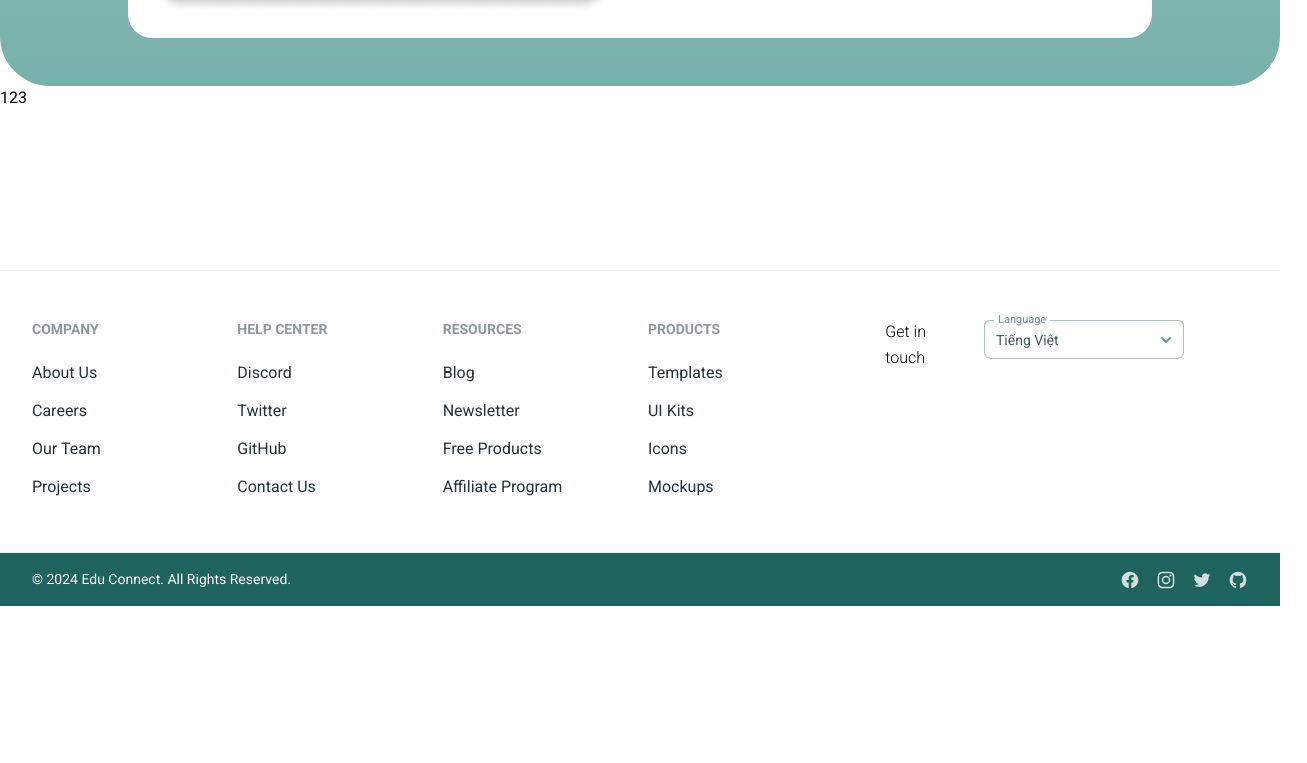
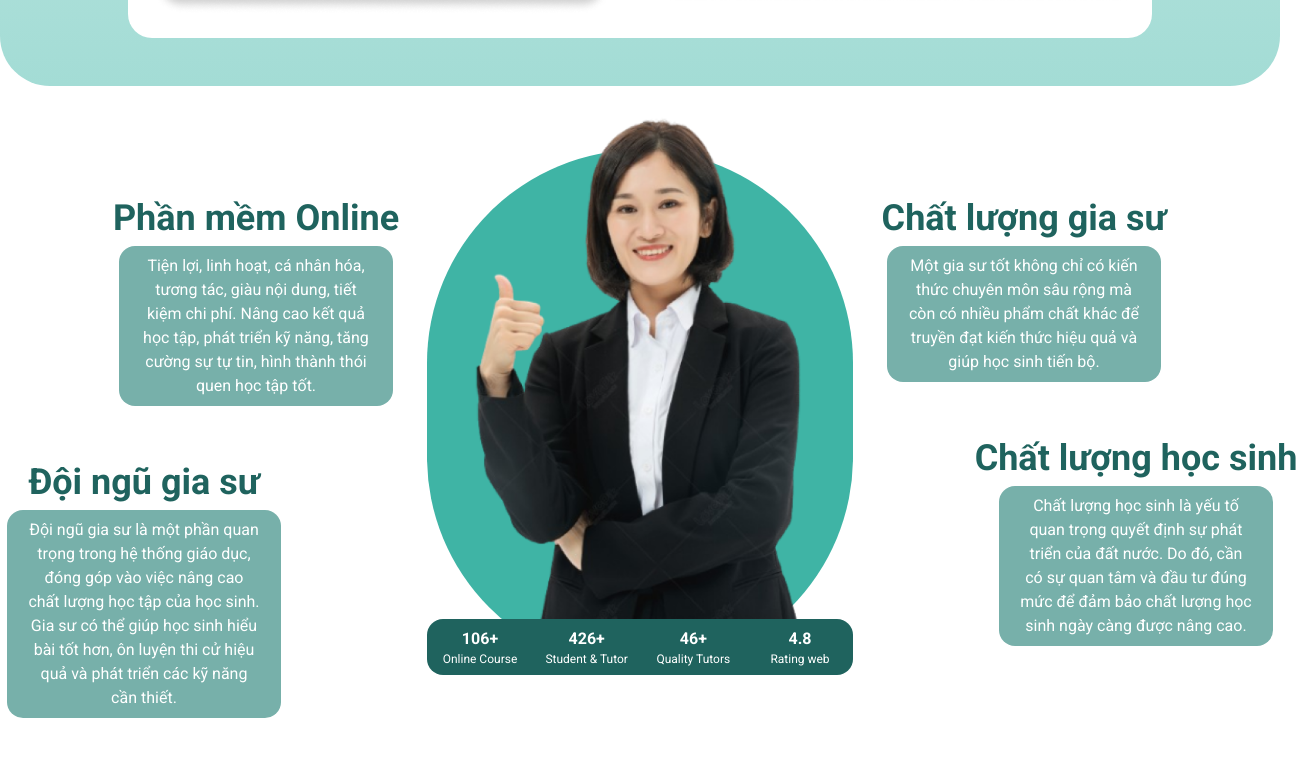
Before and after one commit to lethucthanhtu/exe-edu-connect-fe, a React (Vite) app: page /landing in a window 1280 px wide. Shown: the part 1317-2080 px from the top of the page, 1307 px wide, since content can reach past the window. Before the commit the page ends 1923 px from the top, so only its background shows below. Built offline with nearby package versions, Linux system fonts and the light colour scheme; some icons are missing; what tailwindcss-animated would draw is missing.

Commit message:
landing body 3

```diff
--- a/src/pages/landing.tsx
+++ b/src/pages/landing.tsx
@@ -8,6 +8,7 @@ import landing_body2_pic2 from '../assets/img/landing_body2_pic2.png';
 import landing_body2_pic3 from '../assets/img/landing_body2_pic3.png';
 import landing_body2_pic4 from '../assets/img/landing_body2_pic4.png';
 import landing_body2_pic5 from '../assets/img/landing_body2_pic5.png';
+import landing_body3_people1 from '../assets/img/landing_body3_people1.png';
 import landing_body1_backgroundIMG from '../assets/img/landing_body1_backgroundIMG.svg';
 
 /**
@@ -17,8 +18,8 @@ import landing_body1_backgroundIMG from '../assets/img/landing_body1_backgroundI
 export default function Landing() {
   return (
     <>
-      <section className='h-auto pb-40'>
-        <div className='flex flex-col items-center h-auto pb-12 rounded-b-[50px] bg-gradient-to-t from-primary-medium to-white'>
+      <section className='h-auto mb-8 '>
+        <div className='flex flex-col items-center h-auto pb-12 rounded-b-[50px] bg-gradient-to-t from-secondary-lighterBlue to-white'>
           {/*  */}
           <div className='bg-white h-auto pb-8 rounded-b-[50px]'>
             <span className='z-10 flex flex-col items-center'>
@@ -132,7 +133,93 @@ export default function Landing() {
           </div>
           {/*  */}
         </div>
-        123
+        {/*  */}
+        <div className='pt-28 pb-16'>
+          <div className='grid grid-cols-3'>
+            <div className='flex flex-col h-full w-full items-end'>
+              <div className='flex flex-col items-center text-center w-4/5'>
+                <h1 className='w-full font-semibold text-primary text-4xl'>
+                  {' '}
+                  Phần mềm Online
+                </h1>
+                <div className='mt-2 w-4/5 rounded-2xl text-white bg-primary-medium'>
+                  <h3 className='px-5 py-2'>
+                    Tiện lợi, linh hoạt, cá nhân hóa, tương tác, giàu nội dung,
+                    tiết kiệm chi phí. Nâng cao kết quả học tập, phát triển kỹ
+                    năng, tăng cường sự tự tin, hình thành thói quen học tập
+                    tốt.
+                  </h3>
+                </div>
+              </div>
+
+              <div className='mr-28 mt-14 flex flex-col items-center text-center w-4/5'>
+                <h1 className='w-full font-semibold text-primary text-4xl'>
+                  Đội ngũ gia sư
+                </h1>
+                <div className='mt-2 w-4/5 rounded-2xl text-white bg-primary-medium'>
+                  <h3 className='px-5 py-2'>
+                    Đội ngũ gia sư là một phần quan trọng trong hệ thống giáo
+                    dục, đóng góp vào việc nâng cao chất lượng học tập của học
+                    sinh. Gia sư có thể giúp học sinh hiểu bài tốt hơn, ôn luyện
+                    thi cử hiệu quả và phát triển các kỹ năng cần thiết.
+                  </h3>
+                </div>
+              </div>
+            </div>
+
+            <div className='relative -top-12 rounded-full bg-primary-sub'>
+              <div className='absolute -top-12'>
+                <img className='h-4/5' src={landing_body3_people1}></img>
+                <div className='w-full h-auto py-2 grid grid-cols-4 bg-primary text-white rounded-2xl'>
+                  <div className='flex flex-col items-center'>
+                    <h1 className='font-semibold'>106+</h1>
+                    <h3 className='text-xs'>Online Course</h3>
+                  </div>
+                  <div className='flex flex-col items-center'>
+                    <h1 className='font-semibold'>426+</h1>
+                    <h3 className='text-xs'>Student & Tutor</h3>
+                  </div>
+                  <div className='flex flex-col items-center'>
+                    <h1 className='font-semibold'>46+</h1>
+                    <h3 className='text-xs'>Quality Tutors</h3>
+                  </div>
+                  <div className='flex flex-col items-center'>
+                    <h1 className='font-semibold'>4.8</h1>
+                    <h3 className='text-xs'>Rating web</h3>
+                  </div>
+                </div>
+              </div>
+            </div>
+
+            <div className='flex flex-col h-full w-full items-start'>
+              <div className='flex flex-col items-center text-center w-4/5'>
+                <h1 className='w-full font-semibold text-primary text-4xl'>
+                  Chất lượng gia sư
+                </h1>
+                <div className='mt-2 w-4/5 rounded-2xl text-white bg-primary-medium'>
+                  <h3 className='px-5 py-2'>
+                    Một gia sư tốt không chỉ có kiến thức chuyên môn sâu rộng mà
+                    còn có nhiều phẩm chất khác để truyền đạt kiến thức hiệu quả
+                    và giúp học sinh tiến bộ.
+                  </h3>
+                </div>
+              </div>
+
+              <div className='ml-28 mt-14 flex flex-col items-center text-center w-4/5'>
+                <h1 className='w-full font-semibold text-primary text-4xl'>
+                  Chất lượng học sinh
+                </h1>
+                <div className='mt-2 w-4/5 rounded-2xl text-white bg-primary-medium'>
+                  <h3 className='px-5 py-2'>
+                    Chất lượng học sinh là yếu tố quan trọng quyết định sự phát
+                    triển của đất nước. Do đó, cần có sự quan tâm và đầu tư đúng
+                    mức để đảm bảo chất lượng học sinh ngày càng được nâng cao.
+                  </h3>
+                </div>
+              </div>
+            </div>
+          </div>
+        </div>
       </section>
     </>
   );
```
Also changed, not shown: src/assets/img/landing_body3_people1.png (added).
